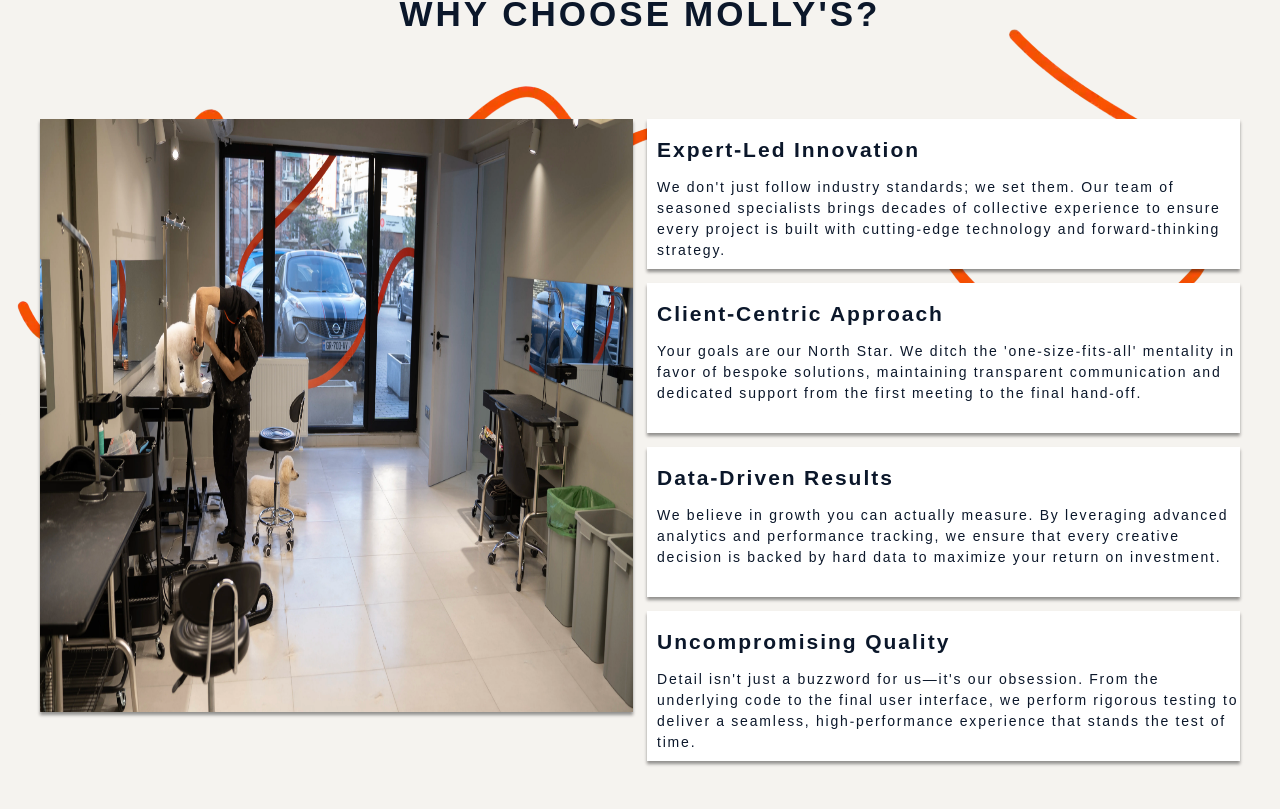
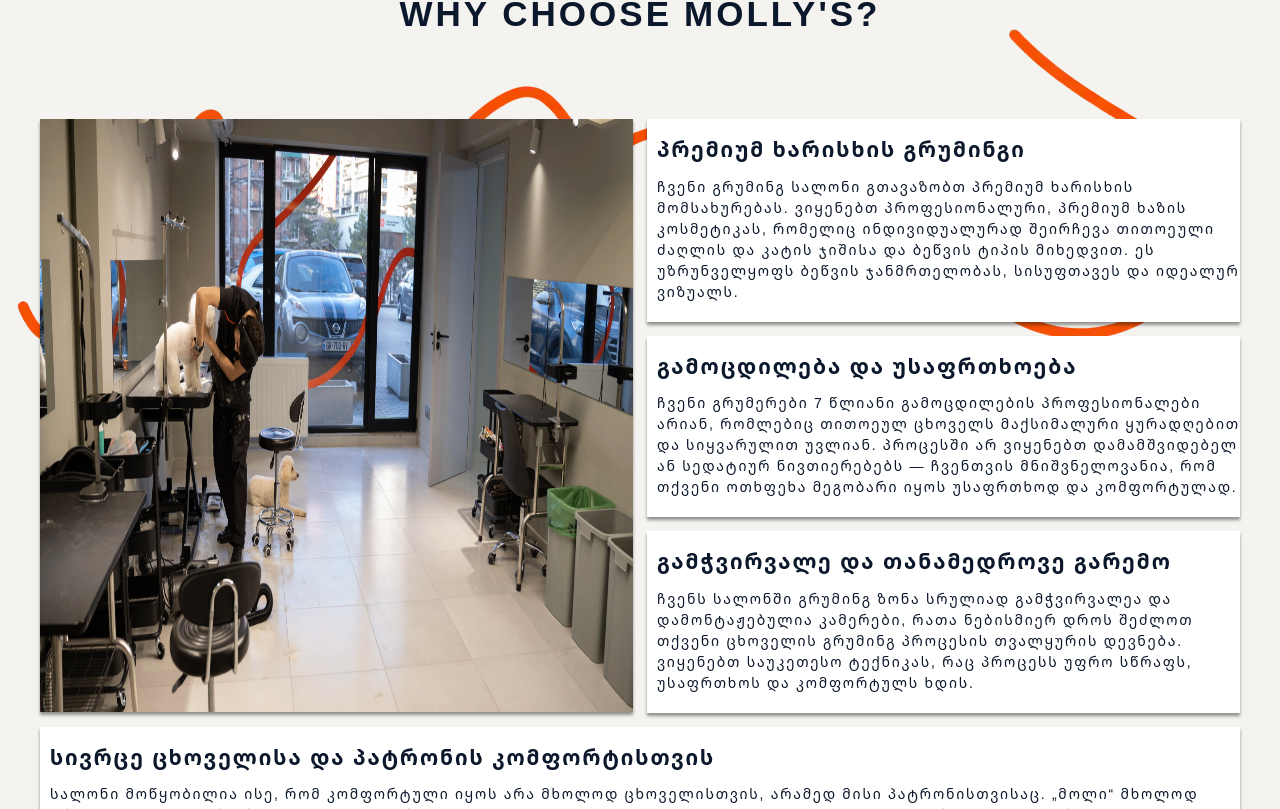
Before and after one commit to Brengus/mollys, a Next.js app: page /en in a window 1280 px wide. Shown: the part 1651-2460 px from the top of the page. Built offline with nearby package versions, Linux system fonts and the light colour scheme.

Commit message:
adding why texts

```diff
--- a/components/Why.tsx
+++ b/components/Why.tsx
@@ -6,23 +6,23 @@ import { useTranslation } from 'next-i18next';
 function Why() {
     const array = [
         {
-            title: "Expert-Led Innovation",
-            desc: "We don't just follow industry standards; we set them. Our team of seasoned specialists brings decades of collective experience to ensure every project is built with cutting-edge technology and forward-thinking strategy.",
+            title: "პრემიუმ ხარისხის გრუმინგი",
+            desc: "ჩვენი გრუმინგ სალონი გთავაზობთ პრემიუმ ხარისხის მომსახურებას. ვიყენებთ პროფესიონალური, პრემიუმ ხაზის კოსმეტიკას, რომელიც ინდივიდუალურად შეირჩევა თითოეული ძაღლის და კატის ჯიშისა და ბეწვის ტიპის მიხედვით. ეს უზრუნველყოფს ბეწვის ჯანმრთელობას, სისუფთავეს და იდეალურ ვიზუალს.",
             box: "box-2"
         },
         {
-            title: "Client-Centric Approach",
-            desc: "Your goals are our North Star. We ditch the 'one-size-fits-all' mentality in favor of bespoke solutions, maintaining transparent communication and dedicated support from the first meeting to the final hand-off.",
+            title: "გამოცდილება და უსაფრთხოება",
+            desc: "ჩვენი გრუმერები 7 წლიანი გამოცდილების პროფესიონალები არიან, რომლებიც თითოეულ ცხოველს მაქსიმალური ყურადღებით და სიყვარულით უვლიან. პროცესში არ ვიყენებთ დამამშვიდებელ ან სედატიურ ნივთიერებებს — ჩვენთვის მნიშვნელოვანია, რომ თქვენი ოთხფეხა მეგობარი იყოს უსაფრთხოდ და კომფორტულად.",
             box: "box-3"
         },
         {
-            title: "Data-Driven Results",
-            desc: "We believe in growth you can actually measure. By leveraging advanced analytics and performance tracking, we ensure that every creative decision is backed by hard data to maximize your return on investment.",
+            title: "გამჭვირვალე და თანამედროვე გარემო",
+            desc: "ჩვენს სალონში გრუმინგ ზონა სრულიად გამჭვირვალეა და დამონტაჟებულია კამერები, რათა ნებისმიერ დროს შეძლოთ თქვენი ცხოველის გრუმინგ პროცესის თვალყურის დევნება. ვიყენებთ საუკეთესო ტექნიკას, რაც პროცესს უფრო სწრაფს, უსაფრთხოს და კომფორტულს ხდის.",
             box: "box-4"
         },
         {
-            title: "Uncompromising Quality",
-            desc: "Detail isn't just a buzzword for us—it's our obsession. From the underlying code to the final user interface, we perform rigorous testing to deliver a seamless, high-performance experience that stands the test of time.",
+            title: "სივრცე ცხოველისა და პატრონის კომფორტისთვის",
+            desc: "სალონი მოწყობილია ისე, რომ კომფორტული იყოს არა მხოლოდ ცხოველისთვის, არამედ მისი პატრონისთვისაც. „მოლი“ მხოლოდ გრუმინგ სალონი არ არის — ის ასევე წარმოადგენს ძაღლების ბაღს, სადაც თქვენს ოთხფეხა მეგობარს შეუძლია დრო სასიამოვნოდ და აქტიურად გაატაროს, თქვენ კი აპარატის ყავა მიირთვათ და დაელოდოთ თქვენს ოთხფეხა მეგობარს ესტეტიურ და მოწესრიგებულ გარემოშო.",
             box: "box-5"
         },
 
--- a/css/why.css
+++ b/css/why.css
@@ -2,14 +2,14 @@
     position: relative;
     display: grid;
     grid-auto-columns: 1fr;
-    grid-auto-rows: 150px;
+    grid-auto-rows: auto;
     gap: 1em;
     max-width: 1200px;
     grid-template-areas:
         "box-1 box-1 box-2 box-2"
         "box-1 box-1 box-3 box-3"
         "box-1 box-1 box-4 box-4"
-        "box-1 box-1 box-5 box-5";
+        "box-5 box-5 box-5 box-5";
     margin: 50px auto 50px auto;
 }
 
@@ -40,6 +40,7 @@
     font-size: 1.5rem;
     font-weight: 700;
     display: grid;
+    /* height: max-content; */
     grid-template-columns: auto 1fr;
     background: white;
     color: var(--color-two);
```
